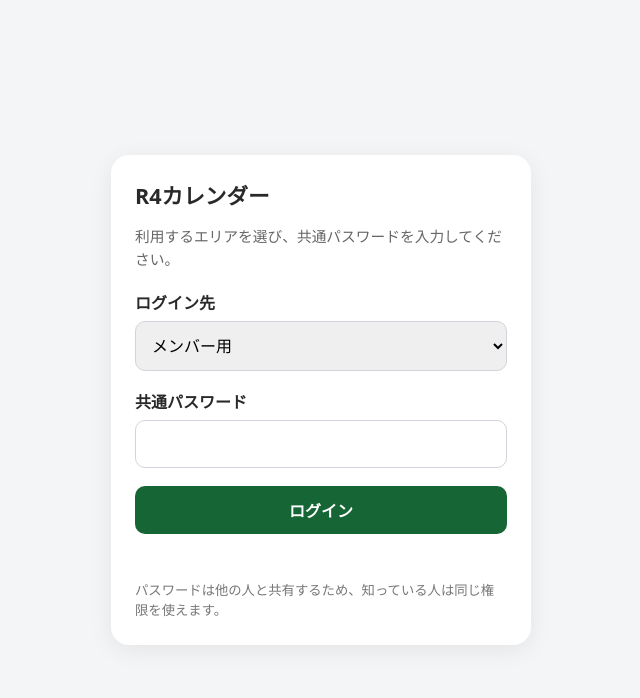
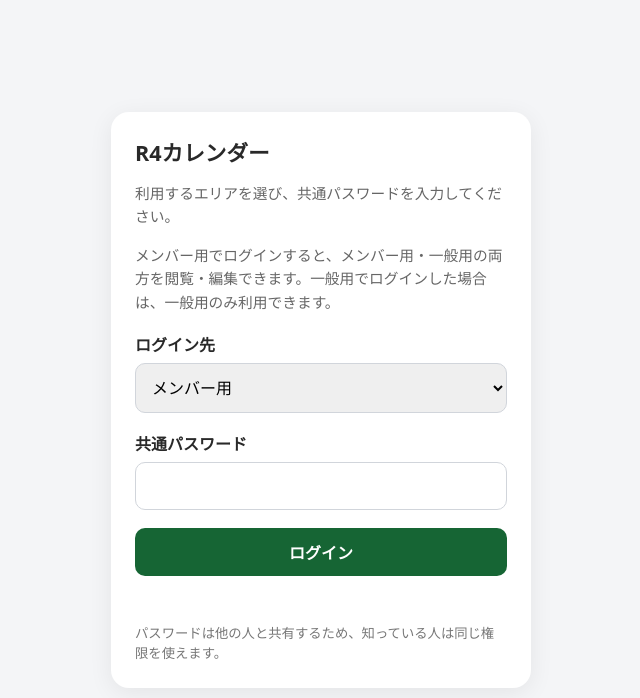
Before and after one commit to edamame7mame-a11y/R4Calendar, a website: page secure-site/login.html in a window 1280 px wide. Shown: the whole page, without its empty margins (319-959 px from the left). Drawn offline with Linux system fonts and the light colour scheme.

Commit message:
Explain shared access levels on login screen

```diff
--- a/secure-site/login.html
+++ b/secure-site/login.html
@@ -19,6 +19,7 @@ small{display:block;color:#777;margin-top:14px;line-height:1.5}
 <main>
 <h1>R4カレンダー</h1>
 <p>利用するエリアを選び、共通パスワードを入力してください。</p>
+<p>メンバー用でログインすると、メンバー用・一般用の両方を閲覧・編集できます。一般用でログインした場合は、一般用のみ利用できます。</p>
 <form id="loginForm">
 <label for="role">ログイン先</label>
 <select id="role" required>
```
